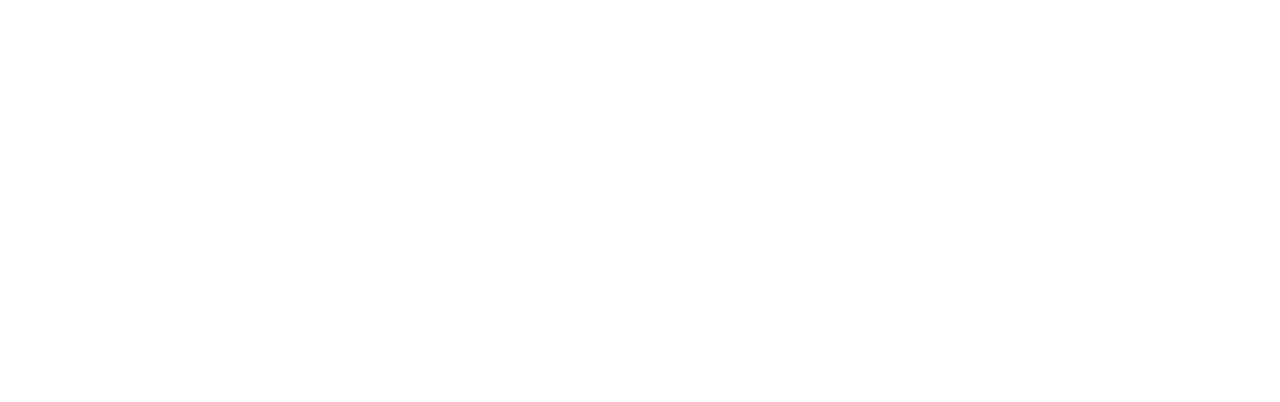
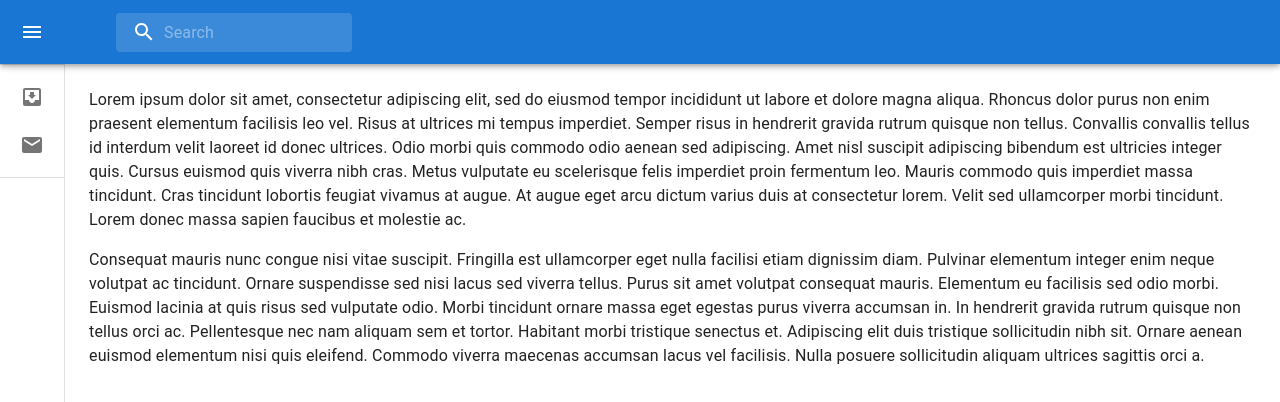
Before and after one commit to Eng-Francisco-Hernandez/daily-news, a Next.js app: page / in a window 1280 px wide. Shown: the top 402 px of the page. Built offline with nearby package versions, Linux system fonts and the light colour scheme.

Commit message:
feat(ui-and-data-retrieval): added initial layout

```diff
--- a/src/app/page.tsx
+++ b/src/app/page.tsx
@@ -1,11 +1,40 @@
 "use client";
 
 import * as React from "react";
+import DrawerLayout from "@/components/layout/DrawerLayout";
+import { Typography } from "@mui/material";
 
-interface Props {
-
+export default function Home() {
+  return (
+    <DrawerLayout>
+      <Typography paragraph>
+        Lorem ipsum dolor sit amet, consectetur adipiscing elit, sed do eiusmod
+        tempor incididunt ut labore et dolore magna aliqua. Rhoncus dolor purus
+        non enim praesent elementum facilisis leo vel. Risus at ultrices mi
+        tempus imperdiet. Semper risus in hendrerit gravida rutrum quisque non
+        tellus. Convallis convallis tellus id interdum velit laoreet id donec
+        ultrices. Odio morbi quis commodo odio aenean sed adipiscing. Amet nisl
+        suscipit adipiscing bibendum est ultricies integer quis. Cursus euismod
+        quis viverra nibh cras. Metus vulputate eu scelerisque felis imperdiet
+        proin fermentum leo. Mauris commodo quis imperdiet massa tincidunt. Cras
+        tincidunt lobortis feugiat vivamus at augue. At augue eget arcu dictum
+        varius duis at consectetur lorem. Velit sed ullamcorper morbi tincidunt.
+        Lorem donec massa sapien faucibus et molestie ac.
+      </Typography>
+      <Typography paragraph>
+        Consequat mauris nunc congue nisi vitae suscipit. Fringilla est
+        ullamcorper eget nulla facilisi etiam dignissim diam. Pulvinar elementum
+        integer enim neque volutpat ac tincidunt. Ornare suspendisse sed nisi
+        lacus sed viverra tellus. Purus sit amet volutpat consequat mauris.
+        Elementum eu facilisis sed odio morbi. Euismod lacinia at quis risus sed
+        vulputate odio. Morbi tincidunt ornare massa eget egestas purus viverra
+        accumsan in. In hendrerit gravida rutrum quisque non tellus orci ac.
+        Pellentesque nec nam aliquam sem et tortor. Habitant morbi tristique
+        senectus et. Adipiscing elit duis tristique sollicitudin nibh sit.
+        Ornare aenean euismod elementum nisi quis eleifend. Commodo viverra
+        maecenas accumsan lacus vel facilisis. Nulla posuere sollicitudin
+        aliquam ultrices sagittis orci a.
+      </Typography>
+    </DrawerLayout>
+  );
 }
-
-export default function Home(props: Props) {
-  return <></>
-}
--- /dev/null
+++ b/src/components/layout/DrawerLayout.tsx
@@ -0,0 +1,211 @@
+"use client";
+import * as React from 'react';
+import Box from '@mui/material/Box';
+import ChevronLeftIcon from '@mui/icons-material/ChevronLeft';
+import ChevronRightIcon from '@mui/icons-material/ChevronRight';
+import CssBaseline from '@mui/material/CssBaseline';
+import Divider from '@mui/material/Divider';
+import IconButton from '@mui/material/IconButton';
+import MenuIcon from '@mui/icons-material/Menu';
+import MuiAppBar, { AppBarProps as MuiAppBarProps } from '@mui/material/AppBar';
+import MuiDrawer from '@mui/material/Drawer';
+import SearchIcon from '@mui/icons-material/Search';
+import SidebarItems from './SidebarItems';
+import Toolbar from '@mui/material/Toolbar';
+import { alpha, InputBase } from '@mui/material';
+import {
+    CSSObject,
+    styled,
+    Theme,
+    useTheme
+    } from '@mui/material/styles';
+
+
+const drawerWidth = 240;
+
+const openedMixin = (theme: Theme): CSSObject => ({
+  width: drawerWidth,
+  transition: theme.transitions.create("width", {
+    easing: theme.transitions.easing.sharp,
+    duration: theme.transitions.duration.enteringScreen,
+  }),
+  overflowX: "hidden",
+});
+
+const closedMixin = (theme: Theme): CSSObject => ({
+  transition: theme.transitions.create("width", {
+    easing: theme.transitions.easing.sharp,
+    duration: theme.transitions.duration.leavingScreen,
+  }),
+  overflowX: "hidden",
+  width: `calc(${theme.spacing(7)} + 1px)`,
+  [theme.breakpoints.up("sm")]: {
+    width: `calc(${theme.spacing(8)} + 1px)`,
+  },
+});
+
+const DrawerHeader = styled("div")(({ theme }) => ({
+  display: "flex",
+  alignItems: "center",
+  justifyContent: "flex-end",
+  padding: theme.spacing(0, 1),
+  ...theme.mixins.toolbar,
+}));
+
+interface AppBarProps extends MuiAppBarProps {
+  open?: boolean;
+}
+
+const AppBar = styled(MuiAppBar, {
+  shouldForwardProp: (prop) => prop !== "open",
+})<AppBarProps>(({ theme, open }) => ({
+  zIndex: theme.zIndex.drawer + 1,
+  transition: theme.transitions.create(["width", "margin"], {
+    easing: theme.transitions.easing.sharp,
+    duration: theme.transitions.duration.leavingScreen,
+  }),
+  ...(open && {
+    marginLeft: drawerWidth,
+    width: `calc(100% - ${drawerWidth}px)`,
+    transition: theme.transitions.create(["width", "margin"], {
+      easing: theme.transitions.easing.sharp,
+      duration: theme.transitions.duration.enteringScreen,
+    }),
+  }),
+}));
+
+const Drawer = styled(MuiDrawer, {
+  shouldForwardProp: (prop) => prop !== "open",
+})(({ theme, open }) => ({
+  width: drawerWidth,
+  flexShrink: 0,
+  whiteSpace: "nowrap",
+  boxSizing: "border-box",
+  ...(open && {
+    ...openedMixin(theme),
+    "& .MuiDrawer-paper": openedMixin(theme),
+  }),
+  ...(!open && {
+    ...closedMixin(theme),
+    "& .MuiDrawer-paper": closedMixin(theme),
+  }),
+}));
+
+const Search = styled("div")(({ theme }) => ({
+  position: "relative",
+  borderRadius: theme.shape.borderRadius,
+  backgroundColor: alpha(theme.palette.common.white, 0.15),
+  "&:hover": {
+    backgroundColor: alpha(theme.palette.common.white, 0.25),
+  },
+  marginRight: theme.spacing(2),
+  marginLeft: 0,
+  width: "100%",
+  [theme.breakpoints.up("sm")]: {
+    marginLeft: theme.spacing(3),
+    width: "auto",
+  },
+}));
+
+const SearchIconWrapper = styled("div")(({ theme }) => ({
+  padding: theme.spacing(0, 2),
+  height: "100%",
+  position: "absolute",
+  pointerEvents: "none",
+  display: "flex",
+  alignItems: "center",
+  justifyContent: "center",
+}));
+
+const StyledInputBase = styled(InputBase)(({ theme }) => ({
+  color: "inherit",
+  "& .MuiInputBase-input": {
+    padding: theme.spacing(1, 1, 1, 0),
+    paddingLeft: `calc(1em + ${theme.spacing(4)})`,
+    transition: theme.transitions.create("width"),
+    width: "100%",
+    [theme.breakpoints.up("md")]: {
+      width: "20ch",
+    },
+  },
+}));
+
+export default function DrawerLayout({
+  children,
+}: {
+  children: React.ReactNode;
+}) {
+  const theme = useTheme();
+  const [open, setOpen] = React.useState(false);
+
+  const handleDrawerOpen = () => {
+    setOpen(true);
+  };
+
+  const handleDrawerClose = () => {
+    setOpen(false);
+  };
+  const [searchValue, setSearchValue] = React.useState("");
+
+  const onEnter = async (e: any) => {
+    if (e.key === "Enter") {
+      if (searchValue.trim() === "") return;
+      try {
+      } catch (error) {
+        console.error(error);
+      }
+    }
+  };
+
+  return (
+    <Box sx={{ display: "flex" }}>
+      <CssBaseline />
+      <AppBar position="fixed" open={open}>
+        <Toolbar>
+          <IconButton
+            color="inherit"
+            aria-label="open drawer"
+            onClick={handleDrawerOpen}
+            edge="start"
+            sx={{
+              marginRight: 5,
+              ...(open && { display: "none" }),
+            }}
+          >
+            <MenuIcon />
+          </IconButton>
+          <Search>
+            <SearchIconWrapper>
+              <SearchIcon />
+            </SearchIconWrapper>
+            <StyledInputBase
+              placeholder="Search"
+              inputProps={{ "aria-label": "search" }}
+              value={searchValue}
+              onChange={(e) => setSearchValue(e.target.value)}
+              onKeyDown={(e) => onEnter(e)}
+            />
+          </Search>
+        </Toolbar>
+      </AppBar>
+      <Drawer variant="permanent" open={open}>
+        <DrawerHeader>
+          <IconButton onClick={handleDrawerClose}>
+            {theme.direction === "rtl" ? (
+              <ChevronRightIcon />
+            ) : (
+              <ChevronLeftIcon />
+            )}
+          </IconButton>
+        </DrawerHeader>
+        <Divider />
+        <SidebarItems open={open} />
+        <Divider />
+      </Drawer>
+      <Box component="main" sx={{ flexGrow: 1, p: 3 }}>
+        <DrawerHeader />
+        {children}
+      </Box>
+    </Box>
+  );
+}
--- /dev/null
+++ b/src/components/layout/SidebarItems.tsx
@@ -0,0 +1,38 @@
+import {
+  List,
+  ListItem,
+  ListItemButton,
+  ListItemIcon,
+  ListItemText,
+} from "@mui/material";
+import React from "react";
+import { drawerItems } from "@/data/constants";
+
+export default function SidebarItems({ open }: { open: boolean }) {
+  return (
+    <List>
+      {drawerItems.map((item, index) => (
+        <ListItem key={index} disablePadding sx={{ display: "block" }}>
+          <ListItemButton
+            sx={{
+              minHeight: 48,
+              justifyContent: open ? "initial" : "center",
+              px: 2.5,
+            }}
+          >
+            <ListItemIcon
+              sx={{
+                minWidth: 0,
+                mr: open ? 3 : "auto",
+                justifyContent: "center",
+              }}
+            >
+              {item.icon}
+            </ListItemIcon>
+            <ListItemText primary={item.title} sx={{ opacity: open ? 1 : 0 }} />
+          </ListItemButton>
+        </ListItem>
+      ))}
+    </List>
+  );
+}
--- /dev/null
+++ b/src/data/constants.tsx
@@ -0,0 +1,12 @@
+import InboxIcon from "@mui/icons-material/MoveToInbox";
+import MailIcon from "@mui/icons-material/Mail";
+export const drawerItems = [
+    {
+        title: 'Inbox',
+        icon: <InboxIcon/>
+    },
+    {
+        title: 'Mail',
+        icon: <MailIcon/>
+    }
+]
```
